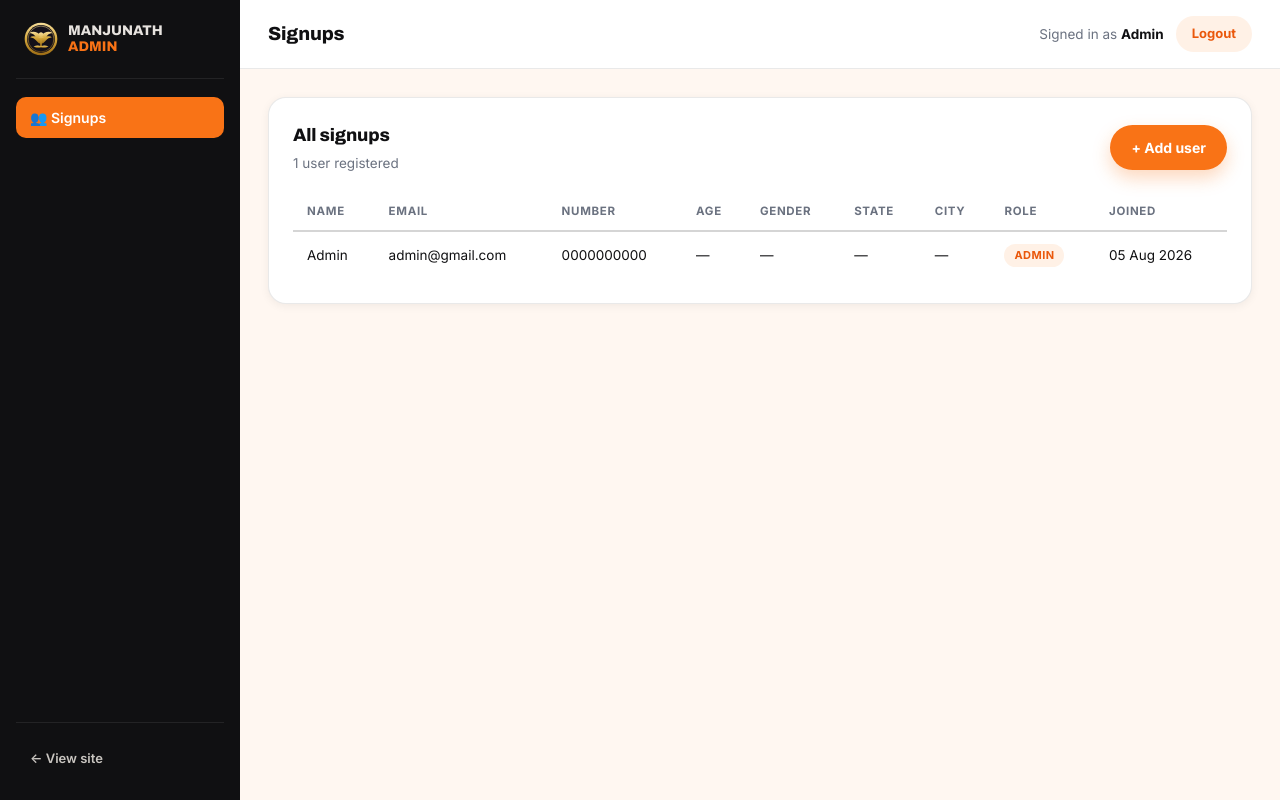
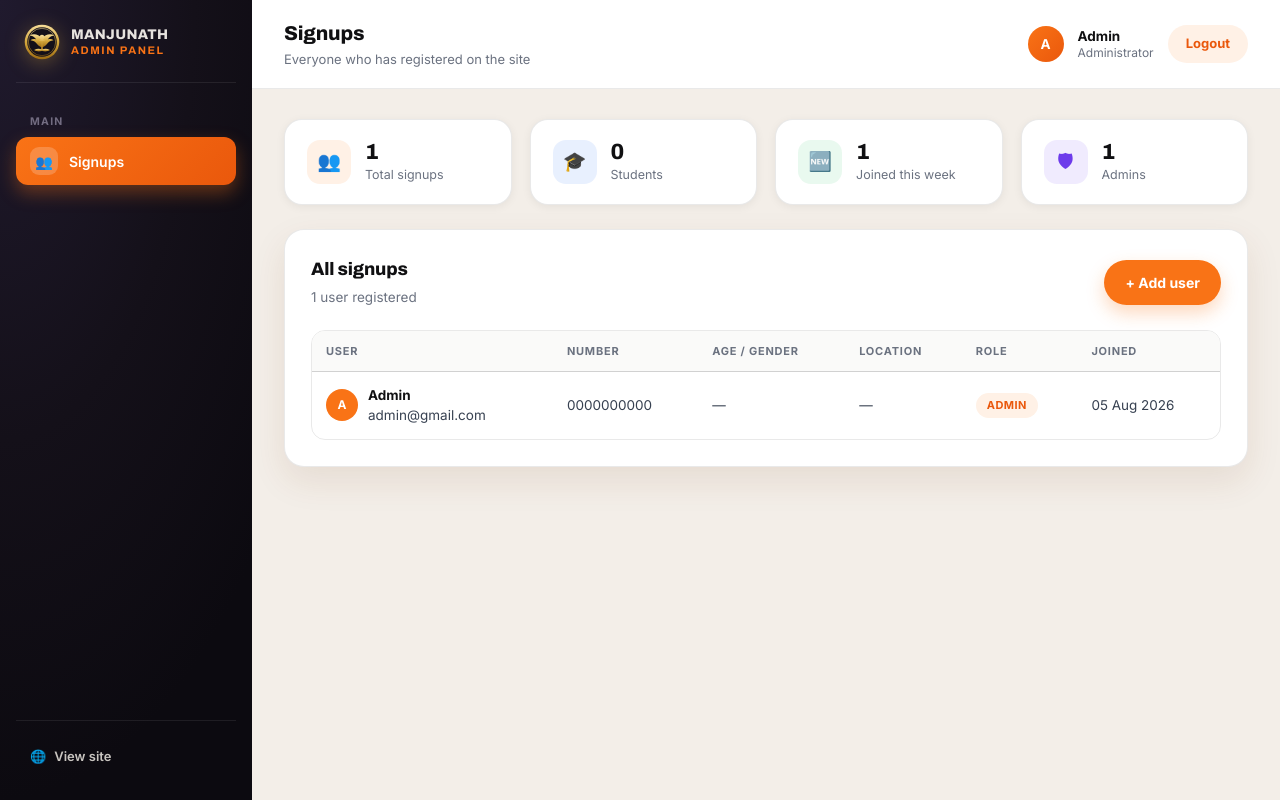
Before and after one commit to n57184322-hue/manjunathacademy, a Django app: page /panel/ in a window 1280 px wide. Run offline with Django 5.2, Linux system fonts and the light colour scheme; a user stored in the database is signed in; data comes from the database, SQL or seed files in the repository; both versions use the stored data as it was after the commit.

Commit message:
Redesign admin panel with a richer, less bare-bones look
- Add stat cards (total signups, students, joined this week, admins)
- Sidebar: gradient background, icon badges, active-state glow
- Topbar: user avatar with initials, page subtitle
- Signups table: per-user avatar, cleaner columns, row hover, better badges

```diff
--- a/myapp/templates/myapp/panel/base.html
+++ b/myapp/templates/myapp/panel/base.html
@@ -20,12 +20,13 @@
   --white:#fff;
   --shadow-sm:0 2px 10px rgba(16,16,18,.06);
   --shadow-md:0 14px 34px rgba(120,60,20,.10);
+  --shadow-lg:0 24px 56px rgba(16,16,18,.14);
   --r-pill:999px;
 }
 *{box-sizing:border-box}
 body{
   margin:0;font-family:"Inter",system-ui,-apple-system,"Segoe UI",sans-serif;
-  color:var(--ink);background:var(--cream);line-height:1.5;
+  color:var(--ink);background:#F3EEE8;line-height:1.5;
 }
 a{color:inherit;text-decoration:none}
 h1,h2,h3{font-family:"Archivo",system-ui,sans-serif;margin:0;letter-spacing:-.01em}
@@ -33,45 +34,78 @@ h1,h2,h3{font-family:"Archivo",system-ui,sans-serif;margin:0;letter-spacing:-.01
 .panel-shell{display:flex;min-height:100vh}
 
 .panel-sidebar{
-  width:240px;flex:0 0 auto;background:var(--ink);color:#E7E3DF;
-  display:flex;flex-direction:column;padding:22px 16px;
+  width:252px;flex:0 0 auto;color:#E7E3DF;
+  background:radial-gradient(140% 100% at 0% 0%,#201a2e 0%,#141019 55%,#0c0a10 100%);
+  display:flex;flex-direction:column;padding:24px 16px;position:relative;
 }
-.panel-brand{display:flex;align-items:center;gap:10px;padding:0 8px 22px;border-bottom:1px solid rgba(255,255,255,.08);margin-bottom:18px}
-.panel-crest{width:34px;height:34px;flex:0 0 auto}
-.panel-brand-text{font-family:"Archivo",sans-serif;font-weight:800;font-size:14px;line-height:1.15}
+.panel-brand{display:flex;align-items:center;gap:11px;padding:0 8px 22px;border-bottom:1px solid rgba(255,255,255,.08);margin-bottom:20px}
+.panel-crest{width:36px;height:36px;flex:0 0 auto;filter:drop-shadow(0 4px 10px rgba(212,167,60,.35))}
+.panel-brand-text{font-family:"Archivo",sans-serif;font-weight:800;font-size:14px;line-height:1.2;letter-spacing:.02em}
 .panel-brand-text span{display:block}
-.panel-brand-text span:last-child{color:var(--orange)}
+.panel-brand-text span:last-child{color:var(--orange);font-size:11px;letter-spacing:.14em;text-transform:uppercase;font-weight:700}
 
-.panel-nav{display:flex;flex-direction:column;gap:4px}
+.panel-nav-label{
+  font-size:10.5px;font-weight:800;letter-spacing:.12em;text-transform:uppercase;
+  color:#726C81;padding:0 14px;margin-bottom:8px;
+}
+.panel-nav{display:flex;flex-direction:column;gap:3px}
 .panel-nav a{
-  padding:10px 14px;border-radius:10px;font-size:14px;font-weight:600;color:#C9C5C0;
-  display:flex;align-items:center;gap:10px;transition:.15s ease;
+  padding:10px 14px;border-radius:12px;font-size:14px;font-weight:600;color:#C9C5C0;
+  display:flex;align-items:center;gap:11px;transition:.15s ease;position:relative;
+}
+.panel-nav a .panel-nav-ico{
+  width:28px;height:28px;border-radius:9px;background:rgba(255,255,255,.06);
+  display:grid;place-items:center;font-size:14px;flex:0 0 auto;transition:.15s ease;
 }
 .panel-nav a:hover{background:rgba(255,255,255,.06);color:#fff}
-.panel-nav a.is-active{background:var(--orange);color:#fff}
+.panel-nav a.is-active{background:linear-gradient(135deg,var(--orange),var(--orange-deep));color:#fff;box-shadow:0 8px 18px rgba(249,115,22,.35)}
+.panel-nav a.is-active .panel-nav-ico{background:rgba(255,255,255,.2)}
 
 .panel-sidebar-footer{margin-top:auto;padding-top:16px;border-top:1px solid rgba(255,255,255,.08)}
-.panel-view-site{font-size:13px;font-weight:600;color:#C9C5C0;padding:10px 14px;display:block;border-radius:10px}
+.panel-view-site{font-size:13px;font-weight:600;color:#C9C5C0;padding:10px 14px;display:flex;align-items:center;gap:8px;border-radius:10px}
 .panel-view-site:hover{background:rgba(255,255,255,.06);color:#fff}
 
 .panel-main{flex:1;min-width:0;display:flex;flex-direction:column}
 .panel-topbar{
   display:flex;align-items:center;justify-content:space-between;gap:16px;
-  padding:16px 28px;background:#fff;border-bottom:1px solid var(--line);
+  padding:18px 32px;background:#fff;border-bottom:1px solid var(--line);
+  position:sticky;top:0;z-index:5;
 }
-.panel-topbar h1{font-size:19px;font-weight:800}
-.panel-user{display:flex;align-items:center;gap:12px;font-size:13.5px;color:var(--muted)}
-.panel-user strong{color:var(--ink)}
+.panel-topbar h1{font-size:20px;font-weight:800}
+.panel-topbar-sub{margin:2px 0 0;font-size:13px;color:var(--muted)}
+.panel-user{display:flex;align-items:center;gap:14px}
+.panel-user-avatar{
+  width:36px;height:36px;border-radius:50%;background:linear-gradient(135deg,var(--orange),var(--orange-deep));
+  color:#fff;display:grid;place-items:center;font-weight:800;font-size:13.5px;flex:0 0 auto;
+}
+.panel-user-info{display:flex;flex-direction:column;line-height:1.25}
+.panel-user-info strong{font-size:13.5px}
+.panel-user-info span{font-size:12px;color:var(--muted)}
 .panel-logout{
   background:var(--orange-soft);color:var(--orange-deep);font-weight:700;font-size:13px;
-  padding:8px 16px;border-radius:var(--r-pill);
+  padding:9px 18px;border-radius:var(--r-pill);transition:.15s ease;
 }
 .panel-logout:hover{background:var(--orange);color:#fff}
 
-.panel-content{padding:28px;flex:1}
+.panel-content{padding:30px 32px 40px;flex:1}
 
-.panel-card{background:#fff;border:1px solid var(--line);border-radius:18px;box-shadow:var(--shadow-sm);padding:24px}
-.panel-card-head{display:flex;align-items:center;justify-content:space-between;gap:16px;margin-bottom:20px;flex-wrap:wrap}
+.panel-stats{display:grid;grid-template-columns:repeat(4,1fr);gap:18px;margin-bottom:24px}
+.panel-stat{
+  background:#fff;border:1px solid var(--line);border-radius:18px;padding:20px 22px;
+  box-shadow:var(--shadow-sm);display:flex;align-items:center;gap:14px;
+}
+.panel-stat-ico{
+  width:44px;height:44px;border-radius:13px;display:grid;place-items:center;font-size:19px;flex:0 0 auto;
+}
+.panel-stat-1 .panel-stat-ico{background:var(--orange-soft);color:var(--orange-deep)}
+.panel-stat-2 .panel-stat-ico{background:#E8F0FE;color:#2563EB}
+.panel-stat-3 .panel-stat-ico{background:#E9F9EF;color:#16A34A}
+.panel-stat-4 .panel-stat-ico{background:#F0EBFE;color:#6D3BEB}
+.panel-stat-num{font-family:"Archivo",sans-serif;font-size:22px;font-weight:800;line-height:1.1}
+.panel-stat-label{font-size:12.5px;color:var(--muted);margin-top:2px}
+
+.panel-card{background:#fff;border:1px solid var(--line);border-radius:20px;box-shadow:var(--shadow-md);padding:26px}
+.panel-card-head{display:flex;align-items:center;justify-content:space-between;gap:16px;margin-bottom:22px;flex-wrap:wrap}
 .panel-card-head h2{font-size:18px;font-weight:800}
 .panel-card-head p{margin:4px 0 0;color:var(--muted);font-size:13.5px}
 
@@ -82,23 +116,33 @@ h1,h2,h3{font-family:"Archivo",system-ui,sans-serif;margin:0;letter-spacing:-.01
   cursor:pointer;transition:.18s ease;white-space:nowrap;
 }
 .btn-primary{background:var(--orange);color:#fff;box-shadow:0 8px 18px rgba(249,115,22,.28)}
-.btn-primary:hover{background:var(--orange-deep)}
+.btn-primary:hover{background:var(--orange-deep);transform:translateY(-1px);box-shadow:0 12px 22px rgba(249,115,22,.34)}
 .btn-ghost{background:#fff;color:var(--ink);border-color:var(--line)}
 .btn-ghost:hover{border-color:rgba(249,115,22,.5)}
 
-.panel-table-wrap{overflow-x:auto}
+.panel-table-wrap{overflow-x:auto;border-radius:14px;border:1px solid var(--line)}
 table.panel-table{width:100%;border-collapse:collapse;font-size:13.5px}
 table.panel-table th{
-  text-align:left;font-size:11.5px;font-weight:800;letter-spacing:.06em;text-transform:uppercase;
-  color:var(--muted);padding:10px 14px;border-bottom:2px solid var(--line);white-space:nowrap;
+  text-align:left;font-size:11px;font-weight:800;letter-spacing:.07em;text-transform:uppercase;
+  color:var(--muted);padding:12px 14px;background:#FAFAF9;border-bottom:1px solid var(--line);white-space:nowrap;
 }
-table.panel-table td{padding:12px 14px;border-bottom:1px solid var(--line);white-space:nowrap}
+table.panel-table td{padding:13px 14px;border-bottom:1px solid var(--line);white-space:nowrap;color:#374151}
 table.panel-table tr:last-child td{border-bottom:0}
+table.panel-table tbody tr{transition:background .12s ease}
+table.panel-table tbody tr:hover{background:#FFF8F2}
+.panel-user-cell{display:flex;align-items:center;gap:10px}
+.panel-row-avatar{
+  width:32px;height:32px;border-radius:50%;display:grid;place-items:center;
+  font-size:12px;font-weight:800;color:#fff;flex:0 0 auto;
+}
+.panel-row-name{font-weight:700;color:var(--ink)}
 .panel-badge{
-  display:inline-flex;font-size:11px;font-weight:800;padding:3px 10px;border-radius:var(--r-pill);
+  display:inline-flex;align-items:center;gap:4px;font-size:11px;font-weight:800;padding:4px 11px;border-radius:var(--r-pill);
   background:var(--orange-soft);color:var(--orange-deep);text-transform:uppercase;letter-spacing:.04em;
 }
-.panel-empty{padding:40px 0;text-align:center;color:var(--muted);font-size:14.5px}
+.panel-badge-muted{background:#F3F4F6;color:#4B5563}
+.panel-empty{padding:56px 0;text-align:center;color:var(--muted);font-size:14.5px}
+.panel-empty-ico{font-size:34px;display:block;margin-bottom:10px}
 
 .panel-form{display:flex;flex-direction:column;gap:16px;max-width:640px}
 .panel-form-row{display:grid;grid-template-columns:1fr 1fr;gap:16px}
@@ -119,14 +163,22 @@ table.panel-table tr:last-child td{border-bottom:0}
   margin-bottom:18px;
 }
 
+@media (max-width:1080px){
+  .panel-stats{grid-template-columns:repeat(2,1fr)}
+}
 @media (max-width:820px){
   .panel-shell{flex-direction:column}
   .panel-sidebar{width:100%;flex-direction:row;align-items:center;padding:14px 16px;overflow-x:auto}
   .panel-brand{border-bottom:0;margin-bottom:0;padding:0 14px 0 0;border-right:1px solid rgba(255,255,255,.08)}
+  .panel-nav-label{display:none}
   .panel-nav{flex-direction:row;margin-left:14px}
   .panel-sidebar-footer{margin-top:0;margin-left:auto;padding-top:0;border-top:0}
   .panel-content{padding:18px}
   .panel-form-row{grid-template-columns:1fr}
+  .panel-user-info{display:none}
+}
+@media (max-width:560px){
+  .panel-stats{grid-template-columns:1fr}
 }
 {% block extra_style %}{% endblock %}
 </style>
@@ -153,23 +205,33 @@ table.panel-table tr:last-child td{border-bottom:0}
           <path d="M28 72 c8-4 15-4 22-1 7-3 14-3 22 1-8 5-15 5-22 2-7 3-14 3-22-2z" fill="url(#pgold)"/>
         </svg>
       </span>
-      <span class="panel-brand-text"><span>MANJUNATH</span><span>ADMIN</span></span>
+      <span class="panel-brand-text"><span>MANJUNATH</span><span>Admin Panel</span></span>
     </div>
 
+    <p class="panel-nav-label">Main</p>
     <nav class="panel-nav">
-      <a class="{% block nav_signups %}{% endblock %}" href="{% url 'panel_signups' %}">👥 Signups</a>
+      <a class="{% block nav_signups %}{% endblock %}" href="{% url 'panel_signups' %}">
+        <span class="panel-nav-ico">👥</span> Signups
+      </a>
     </nav>
 
     <div class="panel-sidebar-footer">
-      <a class="panel-view-site" href="{% url 'index' %}">← View site</a>
+      <a class="panel-view-site" href="{% url 'index' %}"><span class="panel-nav-ico">🌐</span> View site</a>
     </div>
   </aside>
 
   <div class="panel-main">
     <header class="panel-topbar">
-      <h1>{% block page_title %}Admin Panel{% endblock %}</h1>
+      <div>
+        <h1>{% block page_title %}Admin Panel{% endblock %}</h1>
+        <p class="panel-topbar-sub">{% block page_sub %}{% endblock %}</p>
+      </div>
       <div class="panel-user">
-        <span>Signed in as <strong>{{ user.name|default:user.email }}</strong></span>
+        <span class="panel-user-avatar">{{ user.name|default:user.email|first|upper }}</span>
+        <span class="panel-user-info">
+          <strong>{{ user.name|default:user.email }}</strong>
+          <span>Administrator</span>
+        </span>
         <a class="panel-logout" href="{% url 'logout' %}">Logout</a>
       </div>
     </header>
--- a/myapp/templates/myapp/panel/signup_add.html
+++ b/myapp/templates/myapp/panel/signup_add.html
@@ -2,6 +2,7 @@
 
 {% block title %}Add User{% endblock %}
 {% block page_title %}Add User{% endblock %}
+{% block page_sub %}Create a new account from the panel{% endblock %}
 {% block nav_signups %}is-active{% endblock %}
 
 {% block content %}
--- a/myapp/templates/myapp/panel/signups_list.html
+++ b/myapp/templates/myapp/panel/signups_list.html
@@ -2,9 +2,30 @@
 
 {% block title %}Signups{% endblock %}
 {% block page_title %}Signups{% endblock %}
+{% block page_sub %}Everyone who has registered on the site{% endblock %}
 {% block nav_signups %}is-active{% endblock %}
 
 {% block content %}
+
+<div class="panel-stats">
+  <div class="panel-stat panel-stat-1">
+    <span class="panel-stat-ico">👥</span>
+    <div><div class="panel-stat-num">{{ stats.total }}</div><div class="panel-stat-label">Total signups</div></div>
+  </div>
+  <div class="panel-stat panel-stat-2">
+    <span class="panel-stat-ico">🎓</span>
+    <div><div class="panel-stat-num">{{ stats.students }}</div><div class="panel-stat-label">Students</div></div>
+  </div>
+  <div class="panel-stat panel-stat-3">
+    <span class="panel-stat-ico">🆕</span>
+    <div><div class="panel-stat-num">{{ stats.this_week }}</div><div class="panel-stat-label">Joined this week</div></div>
+  </div>
+  <div class="panel-stat panel-stat-4">
+    <span class="panel-stat-ico">🛡</span>
+    <div><div class="panel-stat-num">{{ stats.admins }}</div><div class="panel-stat-label">Admins</div></div>
+  </div>
+</div>
+
 <div class="panel-card">
   <div class="panel-card-head">
     <div>
@@ -23,28 +44,31 @@
       <table class="panel-table">
         <thead>
           <tr>
-            <th>Name</th>
-            <th>Email</th>
+            <th>User</th>
             <th>Number</th>
-            <th>Age</th>
-            <th>Gender</th>
-            <th>State</th>
-            <th>City</th>
+            <th>Age / Gender</th>
+            <th>Location</th>
             <th>Role</th>
             <th>Joined</th>
           </tr>
         </thead>
         <tbody>
           {% for u in users %}
+          {% cycle '#F97316' '#2563EB' '#16A34A' '#6D3BEB' '#DB2777' as avatarColor silent %}
           <tr>
-            <td>{{ u.name }}</td>
-            <td>{{ u.email }}</td>
+            <td>
+              <div class="panel-user-cell">
+                <span class="panel-row-avatar" style="background:{{ avatarColor }}">{{ u.name|default:u.email|first|upper }}</span>
+                <div>
+                  <div class="panel-row-name">{{ u.name }}</div>
+                  <div>{{ u.email }}</div>
+                </div>
+              </div>
+            </td>
             <td>{{ u.number }}</td>
-            <td>{{ u.age|default:"—" }}</td>
-            <td>{{ u.get_gender_display|default:"—" }}</td>
-            <td>{{ u.state|default:"—" }}</td>
-            <td>{{ u.city|default:"—" }}</td>
-            <td>{% if u.is_superuser %}<span class="panel-badge">Admin</span>{% else %}Student{% endif %}</td>
+            <td>{{ u.age|default:"—" }} {% if u.gender %}· {{ u.get_gender_display }}{% endif %}</td>
+            <td>{% if u.city or u.state %}{{ u.city|default:"—" }}{% if u.state %}, {{ u.state }}{% endif %}{% else %}—{% endif %}</td>
+            <td>{% if u.is_superuser %}<span class="panel-badge">Admin</span>{% else %}<span class="panel-badge panel-badge-muted">Student</span>{% endif %}</td>
             <td>{{ u.date_joined|date:"d M Y" }}</td>
           </tr>
           {% endfor %}
@@ -52,7 +76,7 @@
       </table>
     </div>
   {% else %}
-    <p class="panel-empty">No signups yet.</p>
+    <p class="panel-empty"><span class="panel-empty-ico">🗂️</span>No signups yet.</p>
   {% endif %}
 </div>
 {% endblock %}
--- a/myapp/views.py
+++ b/myapp/views.py
@@ -3,6 +3,7 @@ from django.contrib.auth.decorators import login_required, user_passes_test
 from django.contrib.auth.views import LoginView
 from django.contrib import messages
 from django.shortcuts import redirect, render
+from django.utils import timezone
 
 from .forms import EmailAuthenticationForm, SignupForm
 from .models import CustomUser
@@ -52,7 +53,14 @@ def _is_staff(user):
 @user_passes_test(_is_staff, login_url='login')
 def panel_signups(request):
     users = CustomUser.objects.order_by('-date_joined')
-    return render(request, 'myapp/panel/signups_list.html', {'users': users})
+    week_ago = timezone.now() - timezone.timedelta(days=7)
+    stats = {
+        'total': users.count(),
+        'admins': users.filter(is_superuser=True).count(),
+        'students': users.filter(is_superuser=False).count(),
+        'this_week': users.filter(date_joined__gte=week_ago).count(),
+    }
+    return render(request, 'myapp/panel/signups_list.html', {'users': users, 'stats': stats})
 
 
 @login_required(login_url='login')
```
Also changed, not shown: db.sqlite3.
